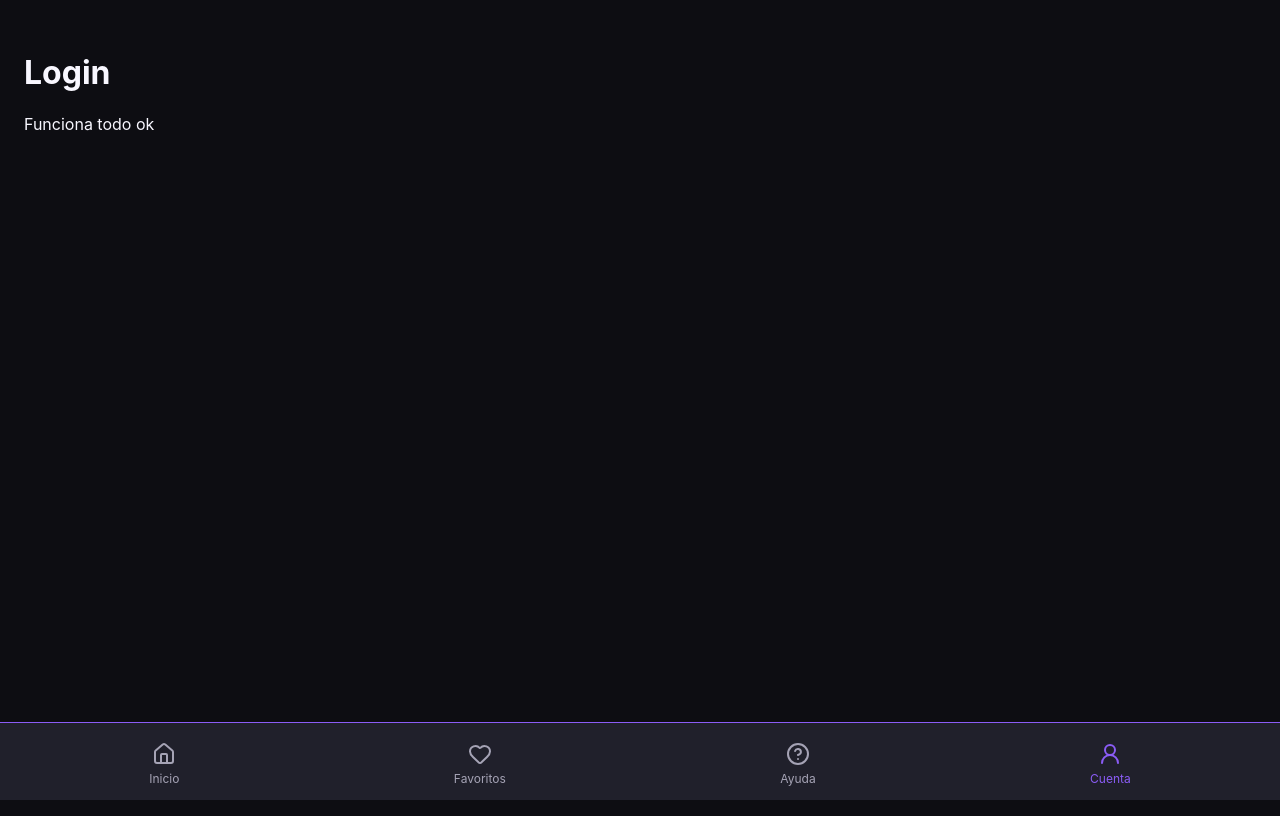
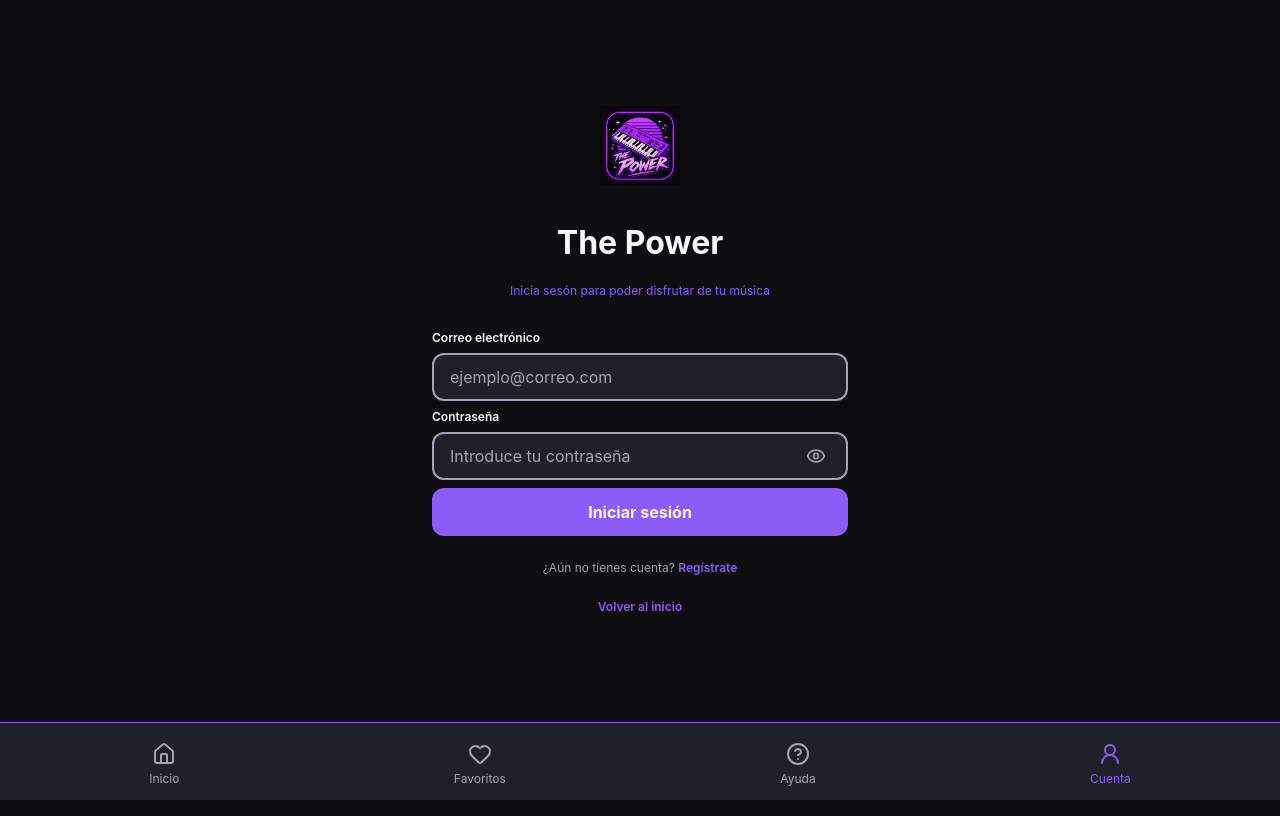
Before and after one commit to nefta142/ThePower, a React (Vite) app: page /login in a window 1280 px wide. Built offline with nearby package versions, Linux system fonts and the light colour scheme.

Commit message:
Finalizado el LogIn

```diff
--- /dev/null
+++ b/src/pages/Login.css
@@ -0,0 +1,173 @@
+.login {
+    display: flex;
+    justify-content: center;
+    align-items: center;
+
+    min-height: calc(100dvh - 9rem);
+    width: 100%;
+}
+
+.login-container {
+    width: 100%;
+    max-width: 26rem;
+    margin: 0 auto;
+}
+
+.login-header {
+    display: flex;
+    flex-direction: column;
+    align-items: center;
+    text-align: center;
+
+    margin-bottom: 2rem;
+}
+
+.login-logo {
+    width: 5rem;
+    height: 5rem;
+    object-fit: contain;
+    margin-bottom: 1rem;
+}
+
+.login-header p {
+    color: var(--color-primary);
+    font-size: 0.75rem;
+    margin: 0;
+}
+
+.login-form {
+    display: flex;
+    flex-direction: column;
+    gap: 0.5rem;
+}
+
+.form-group {
+    display: flex;
+    flex-direction: column;
+    gap: 0.5rem;
+}
+
+.form-group label {
+    font-size: 0.75rem;
+    font-weight: 600;
+    color: var(--color-text-primary);
+}
+
+.form-group input {
+    width: 100%;
+    min-height: 3rem;
+    padding: 0.75rem 1rem;
+
+    background-color: var(--color-surface);
+    color: var(--color-text-primary);
+
+    border: 0.15rem solid var(--color-text-secondary);
+    border-radius: 0.75rem;
+    outline: none;
+}
+
+.login-form input::placeholder {
+    color: var(--color-text-secondary);
+}
+
+.form-group input:focus-visible {
+    border-color: var(--color-primary);
+    outline: 0.15rem solid var(--color-primary);
+    outline-offset: 0.15rem;
+}
+
+.pass-container {
+    position: relative;
+}
+
+.pass-container input {
+    padding-right: 3.5rem;
+}
+
+.pass-toggle {
+    position: absolute;
+    right: 0.75rem;
+    top: 50%;
+    transform: translateY(-50%);
+
+    display: flex;
+    align-items: center;
+    justify-content: center;
+
+    width: 2.5rem;
+    height: 2.5rem;
+
+    background: transparent;
+    border: none;
+    border-radius: 0.5rem;
+    color: var(--color-text-secondary);
+}
+
+.pass-toggle svg {
+    width: 1.25rem;
+    height: 1.25rem;
+}
+
+.login-button {
+    width: 100%;
+    min-height: 3rem;
+    padding: .075rem;
+
+    background-color: var(--color-primary);
+    color: var(--color-bacground);
+
+    border: none;
+    border-radius: 0.75rem;
+
+    font-size: 1rem;
+    font-weight: 700;
+}
+
+.login-button:hover {
+    filter: brightness(1.1);
+}
+
+.login-error {
+    margin: 0;
+    padding: 0.75rem;
+
+    color: var(--color-error-text);
+    background-color: var(--color-error-background);
+
+    border-radius: 0.5rem;
+    font-size: 0.75rem;
+}
+
+.login-register {
+    margin-top: 1.5rem;
+    text-align: center;
+    color: var(--color-text-secondary);
+    font-size: 0.75rem;
+}
+
+.login-register a,
+.login-back {
+    color: var(--color-primary);
+    font-weight: 600;
+    text-decoration: none;
+}
+
+.login-back {
+    display: block;
+    margin-top: 1.5rem;
+    text-align: center;
+    font-size: 0.75rem;
+}
+
+.login-register a:hover,
+.login-back:hover {
+    text-decoration: underline;
+}
+
+.pass-toggle:focus-visible,
+.login-button:focus-visible,
+.login-register a:focus-visible,
+.login-back:focus-visible {
+    outline: 0.15rem solid var(--color-acent);
+    outline-offset: 0.17rem;
+}
--- a/src/pages/Login.jsx
+++ b/src/pages/Login.jsx
@@ -1,8 +1,70 @@
+import { useState } from "react";
+import { Link } from "react-router-dom";
+import { Eye, EyeOff } from "lucide-react";
+import "./Login.css"
+
+
 function login() {
+
+    const [email, setEmail] = useState("");
+    const [pass, setPass] = useState("");
+    const [showPass, setShowPass] = useState("");
+    const [error, setError] = useState("");
+
+    const handleSubmit = (e) => {
+        e.preventDefault();
+
+        if (!email.trim() || !pass.trim()) {
+            setError("Todos los campos son obligatorios");
+            return;
+        }
+
+        if (!/^[^\s@]+@[^\s@]+\.[^\s@]+$/.test(email)) {
+            setError("Introduce un correo electrónico válido");
+            return;
+        }
+        setError("El incio de sesión estará disponoble próximamente");
+    }
     return (
-        <main>
-            <h1>Login</h1>
-            <p>Funciona todo ok</p>
+        <main className="login">
+            <div className="login-container">
+                <div className="login-header">
+                    <img src="/images/Logo.png" alt="" className="login-logo" />
+                    <h1>The Power</h1>
+                    <p>Inicia sesón para poder disfrutar de tu música</p>
+                </div>
+
+                <form className="login-form" onSubmit={handleSubmit} noValidate>
+                    <div className="form-group">
+                        <label htmlFor="email">Correo electrónico</label>
+                        <input id="email" type="email" placeholder="ejemplo@correo.com" autoComplete="email" value={email} onChange={(e) => {
+                            setEmail(e.target.value);
+                            setError("");
+                        }}
+                            required />
+                    </div>
+                    <div className="form-group">
+                        <label htmlFor="pass">Contraseña</label>
+                        <div className="pass-container">
+                            <input id="pass" type={showPass ? "text" : "password"} placeholder="Introduce tu contraseña" value={pass} onChange={(e) => { setPass(e.target.value); setError(""); }} required />
+                            <button type="button" className="pass-toggle" onClick={() => setShowPass(!showPass)} aria-label={showPass ? "ocultar contraseña" : "Mostrar contraseña"} aria-pressed={showPass}>
+                                {showPass ? <EyeOff aria-hidden="true" /> : <Eye aria-hidden="true" />}
+                            </button>
+                        </div>
+                    </div>
+                    {error && (
+                        <p className="login-error" role="alert">
+                            {error}
+                        </p>
+                    )}
+
+                    <button type="submit" className="login-button">Iniciar sesión</button>
+                </form>
+                <p className="login-register">¿Aún no tienes cuenta?{" "}
+                    <Link to="/registro" className="login-register">Regístrate</Link>
+                </p>
+                <Link to="/" className="login-back">Volver al inicio</Link>
+            </div>
         </main>
     );
 }
--- a/src/styles/global.css
+++ b/src/styles/global.css
@@ -5,6 +5,9 @@
     --color-text-primary: #F8F7FF;
     --color-text-secondary: #A5A3B5;
     --color-accent: #22D3EE;
+
+    --color-error-text: #FFD5DB;
+    --color-error-background: #491D2A;
 
     font-family: 'Inter', Arial, sans-serif;
     color-scheme: dark;
```
